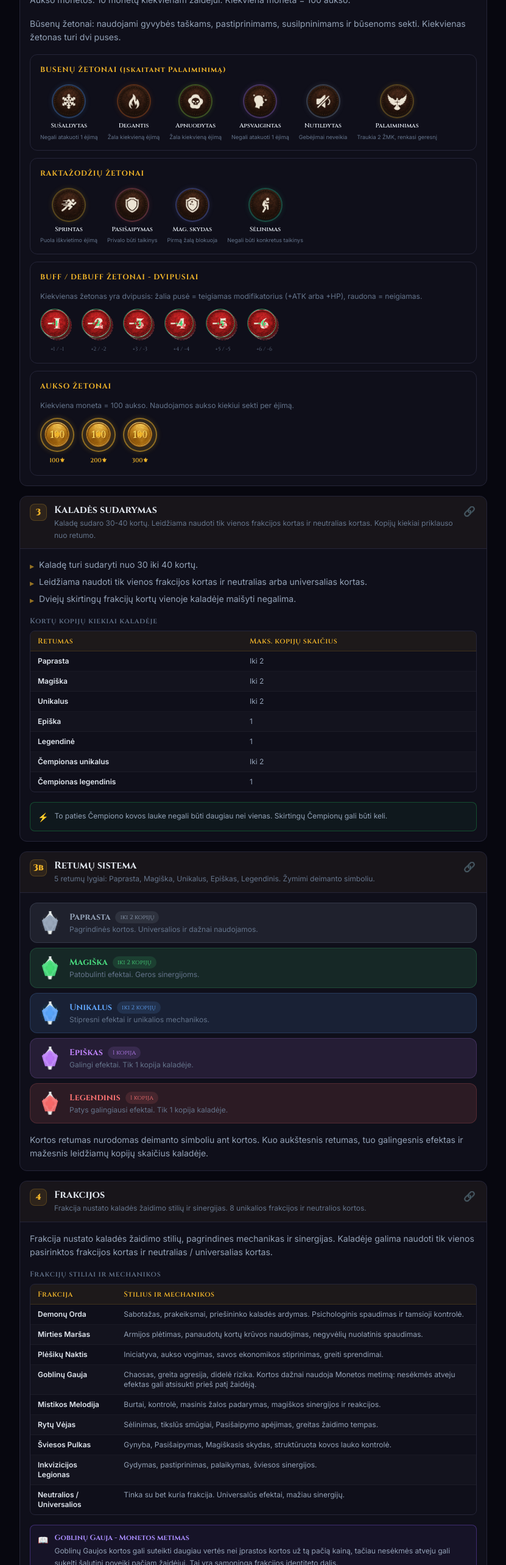
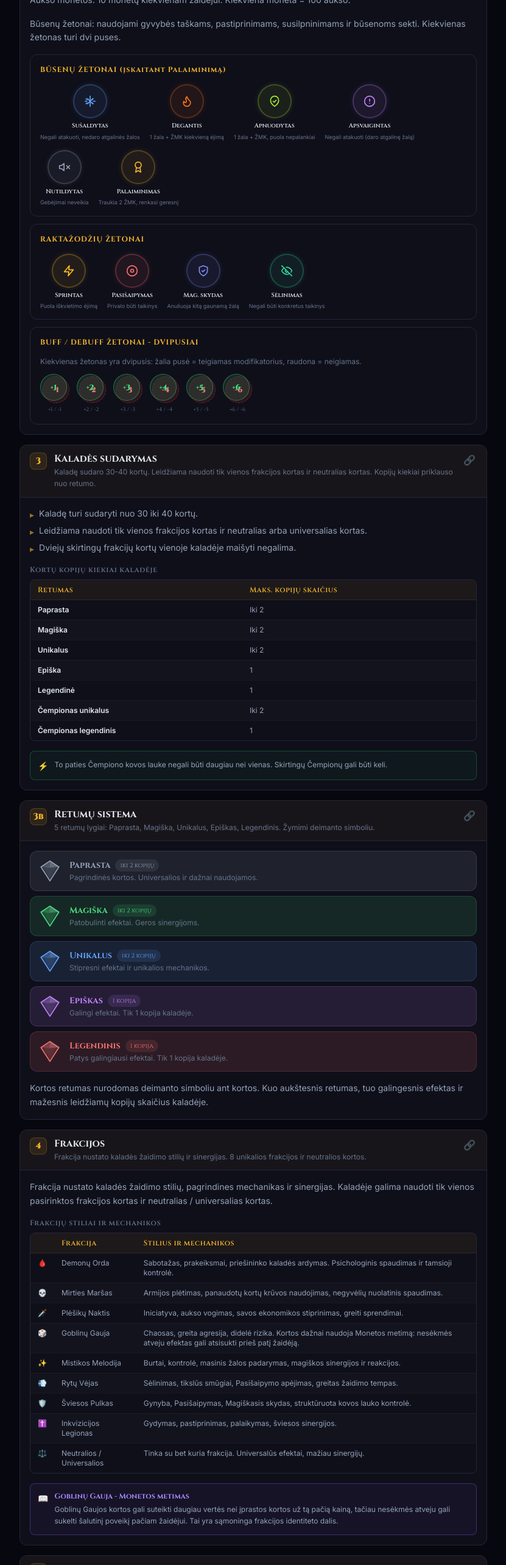
Before and after one commit to Ravenof/ravenof-portal, a Next.js app: page /rules in a window 1280 px wide. Shown: the part 1540-4106 px from the top of the page at 61% size, without its empty margins (216-1047 px from the left). Built offline with nearby package versions, Linux system fonts and the light colour scheme.

Commit message:
feat(rules): SVG ikonos vietoj emoji ir PNG

```diff
--- a/src/components/rules/RarityBlock.tsx
+++ b/src/components/rules/RarityBlock.tsx
@@ -1,8 +1,4 @@
 'use client'
-
-import Image from 'next/image'
-
-// Png failai: /rules/rarity/common.png, magic.png, unique.png, epic.png, legendary.png
 
 const RARITIES = [
   {
@@ -12,7 +8,6 @@ const RARITIES = [
     colorBg: 'rgba(148,163,184,0.12)',
     copies: 'iki 2 kopijų',
     desc: 'Pagrindinės kortos. Universalios ir dažnai naudojamos.',
-    img: '/rules/rarity/common.png',
   },
   {
     id: 'magic',
@@ -21,7 +16,6 @@ const RARITIES = [
     colorBg: 'rgba(74,222,128,0.12)',
     copies: 'iki 2 kopijų',
     desc: 'Patobulinti efektai. Geros sinergijoms.',
-    img: '/rules/rarity/magic.png',
   },
   {
     id: 'unique',
@@ -30,7 +24,6 @@ const RARITIES = [
     colorBg: 'rgba(96,165,250,0.12)',
     copies: 'iki 2 kopijų',
     desc: 'Stipresni efektai ir unikalios mechanikos.',
-    img: '/rules/rarity/unique.png',
   },
   {
     id: 'epic',
@@ -39,7 +32,6 @@ const RARITIES = [
     colorBg: 'rgba(192,132,252,0.12)',
     copies: '1 kopija',
     desc: 'Galingi efektai. Tik 1 kopija kaladėje.',
-    img: '/rules/rarity/epic.png',
   },
   {
     id: 'legendary',
@@ -48,14 +40,38 @@ const RARITIES = [
     colorBg: 'rgba(248,113,113,0.12)',
     copies: '1 kopija',
     desc: 'Patys galingiausi efektai. Tik 1 kopija kaladėje.',
-    img: '/rules/rarity/legendary.png',
   },
 ]
 
-function DiamondFallback({ color }: { color: string }) {
+function DiamondIcon({ color, size = 36 }: { color: string; size?: number }) {
   return (
-    <svg viewBox="0 0 24 24" width={32} height={32} fill={color}>
-      <polygon points="12,2 22,9 18,22 6,22 2,9" opacity={0.9} />
+    <svg width={size} height={size} viewBox="0 0 40 44" fill="none" xmlns="http://www.w3.org/2000/svg">
+      {/* Diamond shape */}
+      <polygon
+        points="20,2 38,14 20,42 2,14"
+        fill={color}
+        fillOpacity="0.18"
+        stroke={color}
+        strokeWidth="2"
+        strokeLinejoin="round"
+      />
+      {/* Inner highlight */}
+      <polygon
+        points="20,8 32,16 20,36 8,16"
+        fill={color}
+        fillOpacity="0.08"
+      />
+      {/* Top facet */}
+      <polygon
+        points="20,2 38,14 20,16 2,14"
+        fill={color}
+        fillOpacity="0.25"
+      />
+      <polygon
+        points="20,2 38,14 20,14"
+        fill="white"
+        fillOpacity="0.12"
+      />
     </svg>
   )
 }
@@ -69,28 +85,18 @@ export function RarityBlock() {
           className="flex items-center gap-3 rounded-xl p-3"
           style={{ background: r.colorBg, border: `1px solid ${r.color}30` }}
         >
-          {/* Diamond icon */}
-          <div className="w-10 h-10 shrink-0 relative flex items-center justify-center">
-            <Image
-              src={r.img}
-              alt={`${r.label} deimantas`}
-              width={36}
-              height={36}
-              className="object-contain"
-              onError={(e) => { (e.currentTarget as HTMLImageElement).style.display = 'none' }}
-            />
-            <div className="absolute inset-0 flex items-center justify-center" style={{ pointerEvents: 'none' }}>
-              <DiamondFallback color={r.color} />
-            </div>
+          <div className="shrink-0 flex items-center justify-center w-10 h-10">
+            <DiamondIcon color={r.color} size={36} />
           </div>
-
-          {/* Info */}
           <div className="flex-1 min-w-0">
             <div className="flex items-center gap-2 flex-wrap">
               <span className="text-sm font-bold" style={{ fontFamily: 'var(--rvn-font-display)', color: r.color }}>
                 {r.label}
               </span>
-              <span className="text-xs px-2 py-0.5 rounded-full" style={{ background: `${r.color}20`, color: r.color, fontFamily: 'var(--rvn-font-display)', fontSize: 10 }}>
+              <span
+                className="text-xs px-2 py-0.5 rounded-full"
+                style={{ background: `${r.color}20`, color: r.color, fontFamily: 'var(--rvn-font-display)', fontSize: 10 }}
+              >
                 {r.copies}
               </span>
             </div>
--- a/src/components/rules/TokenGrid.tsx
+++ b/src/components/rules/TokenGrid.tsx
@@ -1,111 +1,74 @@
 'use client'
-
-import Image from 'next/image'
 import React from 'react'
 
-// Būsenų žetonai (įskaitant Palaiminimą)
+// SVG ikonos statusams ir raktažodžiams
+function IcoFreeze()  { return <svg width="20" height="20" viewBox="0 0 24 24" fill="none" stroke="currentColor" strokeWidth="2" strokeLinecap="round" strokeLinejoin="round"><line x1="12" y1="2" x2="12" y2="22"/><path d="M17 7l-5 5-5-5"/><path d="M17 17l-5-5-5 5"/><path d="M2 12h4"/><path d="M18 12h4"/><path d="M4 7l2 2"/><path d="M18 7l-2 2"/><path d="M4 17l2-2"/><path d="M18 17l-2-2"/></svg> }
+function IcoFlame()   { return <svg width="20" height="20" viewBox="0 0 24 24" fill="none" stroke="currentColor" strokeWidth="2" strokeLinecap="round" strokeLinejoin="round"><path d="M8.5 14.5A2.5 2.5 0 0 0 11 12c0-1.38-.5-2-1-3-1.072-2.143-.224-4.054 2-6 .5 2.5 2 4.9 4 6.5 2 1.6 3 3.5 3 5.5a7 7 0 1 1-14 0c0-1.153.433-2.294 1-3a2.5 2.5 0 0 0 2.5 2.5z"/></svg> }
+function IcoPoison()  { return <svg width="20" height="20" viewBox="0 0 24 24" fill="none" stroke="currentColor" strokeWidth="2" strokeLinecap="round" strokeLinejoin="round"><path d="M12 22s-8-4.5-8-11.8A8 8 0 0 1 12 2a8 8 0 0 1 8 8.2c0 7.3-8 11.8-8 11.8z"/><path d="m9 12 2 2 4-4"/></svg> }
+function IcoStun()    { return <svg width="20" height="20" viewBox="0 0 24 24" fill="none" stroke="currentColor" strokeWidth="2" strokeLinecap="round" strokeLinejoin="round"><circle cx="12" cy="12" r="10"/><line x1="12" y1="8" x2="12" y2="12"/><line x1="12" y1="16" x2="12.01" y2="16"/></svg> }
+function IcoSilence() { return <svg width="20" height="20" viewBox="0 0 24 24" fill="none" stroke="currentColor" strokeWidth="2" strokeLinecap="round" strokeLinejoin="round"><path d="M11 5 6 9H2v6h4l5 4V5z"/><line x1="22" y1="9" x2="16" y2="15"/><line x1="16" y1="9" x2="22" y2="15"/></svg> }
+function IcoBless()   { return <svg width="20" height="20" viewBox="0 0 24 24" fill="none" stroke="currentColor" strokeWidth="2" strokeLinecap="round" strokeLinejoin="round"><circle cx="12" cy="8" r="6"/><path d="M15.477 12.89 17 22l-5-3-5 3 1.523-9.11"/></svg> }
+function IcoSprint()  { return <svg width="20" height="20" viewBox="0 0 24 24" fill="none" stroke="currentColor" strokeWidth="2" strokeLinecap="round" strokeLinejoin="round"><path d="M13 2L3 14h9l-1 8 10-12h-9l1-8z"/></svg> }
+function IcoTaunt()   { return <svg width="20" height="20" viewBox="0 0 24 24" fill="none" stroke="currentColor" strokeWidth="2" strokeLinecap="round" strokeLinejoin="round"><circle cx="12" cy="12" r="10"/><circle cx="12" cy="12" r="3"/></svg> }
+function IcoMagicShield() { return <svg width="20" height="20" viewBox="0 0 24 24" fill="none" stroke="currentColor" strokeWidth="2" strokeLinecap="round" strokeLinejoin="round"><path d="M12 22s8-4 8-10V5l-8-3-8 3v7c0 6 8 10 8 10z"/><path d="m9 12 2 2 4-4"/></svg> }
+function IcoStealth() { return <svg width="20" height="20" viewBox="0 0 24 24" fill="none" stroke="currentColor" strokeWidth="2" strokeLinecap="round" strokeLinejoin="round"><path d="M9.88 9.88a3 3 0 1 0 4.24 4.24"/><path d="M10.73 5.08A10.43 10.43 0 0 1 12 5c7 0 10 7 10 7a13.16 13.16 0 0 1-1.67 2.68"/><path d="M6.61 6.61A13.526 13.526 0 0 0 2 12s3 7 10 7a9.74 9.74 0 0 0 5.39-1.61"/><line x1="2" y1="2" x2="22" y2="22"/></svg> }
+
 const STATUS_TOKENS = [
-  { symbol: '❄', label: 'Sušaldytas',   effect: 'Negali atakuoti 1 ėjimą',          color: '#60a5fa', img: '/rules/tokens/frozen.png'       },
-  { symbol: '🔥', label: 'Degantis',     effect: 'Žala kiekvieną ėjimą',              color: '#f97316', img: '/rules/tokens/burning.png'      },
-  { symbol: '☠',  label: 'Apnuodytas',   effect: 'Žala kiekvieną ėjimą',              color: '#a3e635', img: '/rules/tokens/poisoned.png'     },
-  { symbol: '✦',  label: 'Apsvaigintas', effect: 'Negali atakuoti 1 ėjimą',          color: '#c084fc', img: '/rules/tokens/stunned.png'      },
-  { symbol: '🔇', label: 'Nutildytas',   effect: 'Gebėjimai neveikia',                color: '#94a3b8', img: '/rules/tokens/silenced.png'     },
-  { symbol: '🕊',  label: 'Palaiminimas', effect: 'Traukia 2 ŽMK, renkasi geresnį',  color: '#f0b429', img: '/rules/tokens/blessing.png'     },
+  { Icon: IcoFreeze,  label: 'Sušaldytas',   effect: 'Negali atakuoti, nedaro atgalinės žalos', color: '#60a5fa' },
+  { Icon: IcoFlame,   label: 'Degantis',      effect: '1 žala + ŽMK kiekvieną ėjimą',           color: '#f97316' },
+  { Icon: IcoPoison,  label: 'Apnuodytas',    effect: '1 žala + ŽMK, puola nepalankiai',         color: '#a3e635' },
+  { Icon: IcoStun,    label: 'Apsvaigintas',  effect: 'Negali atakuoti (daro atgalinę žalą)',    color: '#c084fc' },
+  { Icon: IcoSilence, label: 'Nutildytas',    effect: 'Gebėjimai neveikia',                      color: '#94a3b8' },
+  { Icon: IcoBless,   label: 'Palaiminimas',  effect: 'Traukia 2 ŽMK, renkasi geresnį',          color: '#f0b429' },
 ]
 
 const KEYWORD_TOKENS = [
-  { symbol: '▶',  label: 'Sprintas',      effect: 'Puola iškvietimo ėjimą',            color: '#fbbf24', img: '/rules/tokens/sprint.png'       },
-  { symbol: '⊙',  label: 'Pasišaipymas',  effect: 'Privalo būti taikinys',             color: '#f87171', img: '/rules/tokens/taunt.png'        },
-  { symbol: '✦★', label: 'Mag. skydas',   effect: 'Pirmą žalą blokuoja',              color: '#818cf8', img: '/rules/tokens/magic-shield.png' },
-  { symbol: '◑',  label: 'Sėlinimas',     effect: 'Negali būti konkretus taikinys',   color: '#34d399', img: '/rules/tokens/stealth.png'      },
+  { Icon: IcoSprint,       label: 'Sprintas',     effect: 'Puola iškvietimo ėjimą',         color: '#fbbf24' },
+  { Icon: IcoTaunt,        label: 'Pasišaipymas', effect: 'Privalo būti taikinys',           color: '#f87171' },
+  { Icon: IcoMagicShield,  label: 'Mag. skydas',  effect: 'Anuliuoja kitą gaunamą žalą',    color: '#818cf8' },
+  { Icon: IcoStealth,      label: 'Sėlinimas',    effect: 'Negali būti konkretus taikinys', color: '#34d399' },
 ]
 
-// Buff/debuff žetonai su images
 const BUFF_TOKENS = [
-  { plus: '+1', minus: '-1', img: '/rules/tokens/mod1.png' },
-  { plus: '+2', minus: '-2', img: '/rules/tokens/mod2.png' },
-  { plus: '+3', minus: '-3', img: '/rules/tokens/mod3.png' },
-  { plus: '+4', minus: '-4', img: '/rules/tokens/mod4.png' },
-  { plus: '+5', minus: '-5', img: '/rules/tokens/mod5.png' },
-  { plus: '+6', minus: '-6', img: '/rules/tokens/mod6.png' },
+  { plus: '+1', minus: '-1' },
+  { plus: '+2', minus: '-2' },
+  { plus: '+3', minus: '-3' },
+  { plus: '+4', minus: '-4' },
+  { plus: '+5', minus: '-5' },
+  { plus: '+6', minus: '-6' },
 ]
 
-// Aukso žetonai
-const GOLD_TOKENS = [
-  { label: '100⚜',  value: 100,  img: '/rules/tokens/gold.png' },
-  { label: '200⚜',  value: 200,  img: '/rules/tokens/gold.png' },
-  { label: '300⚜',  value: 300,  img: '/rules/tokens/gold.png' },
-]
-
-function TokenBubble({ symbol, label, effect, color, img }: { symbol: string; label: string; effect: string; color: string; img: string }) {
+function TokenBubble({ Icon, label, effect, color }: { Icon: () => React.ReactElement; label: string; effect: string; color: string }) {
   return (
     <div className="flex flex-col items-center gap-1.5 text-center">
       <div
-        className="w-14 h-14 rounded-full overflow-hidden relative flex items-center justify-center"
-        style={{ background: `${color}15`, border: `2px solid ${color}40`, boxShadow: `0 0 10px ${color}20` }}
+        className="w-14 h-14 rounded-full flex items-center justify-center"
+        style={{ background: `${color}15`, border: `2px solid ${color}40`, boxShadow: `0 0 10px ${color}20`, color }}
       >
-        <Image
-          src={img}
-          alt={label}
-          fill
-          className="object-cover rounded-full"
-          onError={(e) => {
-            const el = e.currentTarget as HTMLImageElement
-            el.style.display = 'none'
-            const fb = el.parentElement?.querySelector('.tok-fallback') as HTMLElement | null
-            if (fb) fb.style.display = 'flex'
-          }}
-        />
-        <span className="tok-fallback absolute inset-0 items-center justify-center text-xl" style={{ display: 'none' }}>
-          {symbol}
-        </span>
+        <Icon />
       </div>
       <p className="text-xs font-semibold leading-tight" style={{ fontFamily: 'var(--rvn-font-display)', color: 'var(--text-primary)', fontSize: 10 }}>
         {label}
       </p>
-      <p className="leading-tight" style={{ color: 'var(--text-muted)', fontSize: 9 }}>
-        {effect}
-      </p>
+      <p className="leading-tight" style={{ color: 'var(--text-muted)', fontSize: 9 }}>{effect}</p>
     </div>
   )
 }
 
-function DualToken({ plus, minus, img }: { plus: string; minus: string; img: string }) {
+function DualToken({ plus, minus }: { plus: string; minus: string }) {
   return (
     <div className="flex flex-col items-center gap-1">
-      <div className="relative w-14 h-14">
-        {/* Back face (minus) */}
-        <div className="absolute top-1 left-1 w-12 h-12 rounded-full overflow-hidden flex items-center justify-center"
-          style={{ background: 'rgba(239,68,68,0.12)', border: '1.5px dashed rgba(239,68,68,0.35)' }}>
-          <Image src={img} alt={`${minus} žetonas`} fill className="object-cover rounded-full opacity-60"
-            onError={(e) => { (e.currentTarget as HTMLImageElement).style.display = 'none' }} />
-          <span className="text-xs font-black relative z-10 tok-fallback" style={{ color: '#f87171', fontFamily: 'var(--rvn-font-display)' }}>{minus}</span>
+      <div className="relative w-12 h-12">
+        <div className="absolute top-1 left-1 w-11 h-11 rounded-full flex items-center justify-center text-xs font-black"
+          style={{ background: 'rgba(239,68,68,0.12)', border: '1.5px dashed rgba(239,68,68,0.35)', color: '#f87171', fontFamily: 'var(--rvn-font-display)' }}>
+          {minus}
         </div>
-        {/* Front face (plus) */}
-        <div className="absolute top-0 left-0 w-12 h-12 rounded-full overflow-hidden flex items-center justify-center"
-          style={{ background: 'rgba(74,222,128,0.12)', border: '1.5px solid rgba(74,222,128,0.4)' }}>
-          <Image src={img} alt={`${plus} žetonas`} fill className="object-cover rounded-full"
-            onError={(e) => { (e.currentTarget as HTMLImageElement).style.display = 'none' }} />
-          <span className="text-xs font-black relative z-10 tok-fallback" style={{ color: '#4ade80', fontFamily: 'var(--rvn-font-display)' }}>{plus}</span>
+        <div className="absolute top-0 left-0 w-11 h-11 rounded-full flex items-center justify-center text-xs font-black"
+          style={{ background: 'rgba(74,222,128,0.12)', border: '1.5px solid rgba(74,222,128,0.4)', color: '#4ade80', fontFamily: 'var(--rvn-font-display)' }}>
+          {plus}
         </div>
       </div>
-      <p style={{ color: 'var(--text-muted)', fontSize: 9, textAlign: 'center', fontFamily: 'var(--rvn-font-display)' }}>
-        {plus} / {minus}
-      </p>
-    </div>
-  )
-}
-
-function GoldTokenItem({ label, img }: { label: string; img: string }) {
-  return (
-    <div className="flex flex-col items-center gap-1.5 text-center">
-      <div className="w-14 h-14 rounded-full overflow-hidden relative flex items-center justify-center"
-        style={{ background: 'rgba(240,180,41,0.15)', border: '2px solid rgba(240,180,41,0.5)', boxShadow: '0 0 10px rgba(240,180,41,0.2)' }}>
-        <Image src={img} alt="Aukso žetonas" fill className="object-cover rounded-full"
-          onError={(e) => { (e.currentTarget as HTMLImageElement).style.display = 'none' }} />
-        <span className="text-sm font-black relative z-10" style={{ color: 'var(--gold)', fontFamily: 'var(--rvn-font-display)' }}>⚜</span>
-      </div>
-      <p className="text-xs font-semibold" style={{ fontFamily: 'var(--rvn-font-display)', color: 'var(--gold)', fontSize: 10 }}>{label}</p>
+      <p style={{ color: 'var(--text-muted)', fontSize: 9, textAlign: 'center', fontFamily: 'var(--rvn-font-display)' }}>{plus} / {minus}</p>
     </div>
   )
 }
@@ -113,9 +76,7 @@ function GoldTokenItem({ label, img }: { label: string; img: string }) {
 function TokenGroup({ title, children }: { title: string; children: React.ReactNode }) {
   return (
     <div className="rounded-xl p-4" style={{ background: 'var(--bg-surface)', border: '1px solid var(--bg-border)' }}>
-      <p className="text-xs font-bold mb-4" style={{ fontFamily: 'var(--rvn-font-display)', color: 'var(--gold)', letterSpacing: '0.08em' }}>
-        {title}
-      </p>
+      <p className="text-xs font-bold mb-4" style={{ fontFamily: 'var(--rvn-font-display)', color: 'var(--gold)', letterSpacing: '0.08em' }}>{title}</p>
       {children}
     </div>
   )
@@ -124,35 +85,24 @@ function TokenGroup({ title, children }: { title: string; children: React.ReactN
 export function TokenGrid() {
   return (
     <div className="flex flex-col gap-3">
-      <TokenGroup title="BUSENŲ ŽETONAI (įskaitant Palaiminimą)">
+      <TokenGroup title="BŪSENŲ ŽETONAI (įskaitant Palaiminimą)">
         <div className="flex flex-wrap gap-4 justify-start">
           {STATUS_TOKENS.map((t) => <TokenBubble key={t.label} {...t} />)}
         </div>
       </TokenGroup>
-
       <TokenGroup title="RAKTAŽODŽIŲ ŽETONAI">
         <div className="flex flex-wrap gap-4 justify-start">
           {KEYWORD_TOKENS.map((t) => <TokenBubble key={t.label} {...t} />)}
         </div>
       </TokenGroup>
-
       <TokenGroup title="BUFF / DEBUFF ŽETONAI - DVIPUSIAI">
         <p className="text-xs mb-3" style={{ color: 'var(--text-muted)' }}>
-          Kiekvienas žetonas yra dvipusis: žalia pusė = teigiamas modifikatorius (+ATK arba +HP), raudona = neigiamas.
+          Kiekvienas žetonas yra dvipusis: žalia pusė = teigiamas modifikatorius, raudona = neigiamas.
         </p>
         <div className="flex flex-wrap gap-3 justify-start">
           {BUFF_TOKENS.map((t) => <DualToken key={t.plus} {...t} />)}
         </div>
       </TokenGroup>
-
-      <TokenGroup title="AUKSO ŽETONAI">
-        <p className="text-xs mb-3" style={{ color: 'var(--text-muted)' }}>
-          Kiekviena moneta = 100 aukso. Naudojamos aukso kiekiui sekti per ėjimą.
-        </p>
-        <div className="flex flex-wrap gap-3 justify-start">
-          {GOLD_TOKENS.map((t) => <GoldTokenItem key={t.label} label={t.label} img={t.img} />)}
-        </div>
-      </TokenGroup>
     </div>
   )
 }
--- a/src/data/rules.ts
+++ b/src/data/rules.ts
@@ -190,17 +190,17 @@ export const RULES_SECTIONS: RuleSection[] = [
       {
         type: 'table',
         label: 'Frakcijų stiliai ir mechanikos',
-        headers: ['Frakcija', 'Stilius ir mechanikos'],
+        headers: ['', 'Frakcija', 'Stilius ir mechanikos'],
         rows: [
-          ['Demonų Orda',           'Sabotažas, prakeiksmai, priešininko kaladės ardymas. Psichologinis spaudimas ir tamsioji kontrolė.'],
-          ['Mirties Maršas',        'Armijos plėtimas, panaudotų kortų krūvos naudojimas, negyvėlių nuolatinis spaudimas.'],
-          ['Plėšikų Naktis',        'Iniciatyva, aukso vogimas, savos ekonomikos stiprinimas, greiti sprendimai.'],
-          ['Goblinų Gauja',         'Chaosas, greita agresija, didelė rizika. Kortos dažnai naudoja Monetos metimą: nesėkmės atveju efektas gali atsisukti prieš patį žaidėją.'],
-          ['Mistikos Melodija',     'Burtai, kontrolė, masinis žalos padarymas, magiškos sinergijos ir reakcijos.'],
-          ['Rytų Vėjas',            'Sėlinimas, tikslūs smūgiai, Pasišaipymo apėjimas, greitas žaidimo tempas.'],
-          ['Šviesos Pulkas',        'Gynyba, Pasišaipymas, Magiškasis skydas, struktūruota kovos lauko kontrolė.'],
-          ['Inkvizicijos Legionas', 'Gydymas, pastiprinimas, palaikymas, šviesos sinergijos.'],
-          ['Neutralios / Universalios', 'Tinka su bet kuria frakcija. Universalūs efektai, mažiau sinergijų.'],
+          ['🩸', 'Demonų Orda',           'Sabotažas, prakeiksmai, priešininko kaladės ardymas. Psichologinis spaudimas ir tamsioji kontrolė.'],
+          ['💀', 'Mirties Maršas',        'Armijos plėtimas, panaudotų kortų krūvos naudojimas, negyvėlių nuolatinis spaudimas.'],
+          ['🗡️', 'Plėšikų Naktis',        'Iniciatyva, aukso vogimas, savos ekonomikos stiprinimas, greiti sprendimai.'],
+          ['🎲', 'Goblinų Gauja',         'Chaosas, greita agresija, didelė rizika. Kortos dažnai naudoja Monetos metimą: nesėkmės atveju efektas gali atsisukti prieš patį žaidėją.'],
+          ['✨', 'Mistikos Melodija',     'Burtai, kontrolė, masinis žalos padarymas, magiškos sinergijos ir reakcijos.'],
+          ['💨', 'Rytų Vėjas',            'Sėlinimas, tikslūs smūgiai, Pasišaipymo apėjimas, greitas žaidimo tempas.'],
+          ['🛡️', 'Šviesos Pulkas',        'Gynyba, Pasišaipymas, Magiškasis skydas, struktūruota kovos lauko kontrolė.'],
+          ['✝️', 'Inkvizicijos Legionas', 'Gydymas, pastiprinimas, palaikymas, šviesos sinergijos.'],
+          ['⚖️', 'Neutralios / Universalios', 'Tinka su bet kuria frakcija. Universalūs efektai, mažiau sinergijų.'],
         ],
       },
       {
@@ -736,23 +736,23 @@ export const RULES_SECTIONS: RuleSection[] = [
       {
         type: 'table',
         label: 'Efektų tipai',
-        headers: ['Tipas', 'Aprašymas'],
+        headers: ['', 'Tipas', 'Aprašymas'],
         rows: [
-          ['Ugnis',            'Šiluminė žala, Degimo būsena, ugnies sinergijos.'],
-          ['Ledas',            'Šaltoji žala, Sušaldymo būsena, ledo sinergijos.'],
-          ['Žaibas',           'Elektros žala, greiti smūgiai, grandinių efektai.'],
-          ['Gydymas',          'Gyvybės taškų atkūrimas. Gali veikti padarus, Čempionus ir artefaktus, jei kortos tekstas leidžia.'],
-          ['Pastiprinimas',    'ATK, gyvybės taškų ar kitų reikšmių didinimas.'],
-          ['Nekrotinis',       'Tamsioji žala, panaudotų kortų krūvos sinergijos, negyvėlių efektai.'],
-          ['Susilpninimas',    'ATK, gyvybės taškų ar kitų reikšmių mažinimas.'],
-          ['Nuodai',           'Periodinė žala, Apnuodijimo būsena.'],
-          ['Artefaktas',       'Artefaktų kūrimas, sąveika ar stiprinimas.'],
-          ['Suaktyvinimas',    'Efektai, aktyvuojami išsipildžius konkrečiai sąlygai.'],
-          ['Sinergija',        'Efektai, veikiantys kartu su kitomis kortomis ar tipais.'],
-          ['Pagalbiniai',      'Pagalbiniai efektai: kortų traukimas, auksas, judėjimas.'],
-          ['Apsvaiginimas',    'Efektai, suteikiantys Apsvaiginimo būseną.'],
-          ['Nutildymas',       'Efektai, suteikiantys Nutildymo būseną.'],
-          ['Monetos metimas',  'Rizikos efektas, kurio tikslų rezultatą nurodo kortos tekstas.'],
+          ['🔥', 'Ugnis',            'Šiluminė žala, Degimo būsena, ugnies sinergijos.'],
+          ['❄️', 'Ledas',            'Šaltoji žala, Sušaldymo būsena, ledo sinergijos.'],
+          ['⚡', 'Žaibas',           'Elektros žala, greiti smūgiai, grandinių efektai.'],
+          ['💚', 'Gydymas',          'Gyvybės taškų atkūrimas. Gali veikti padarus, Čempionus ir artefaktus, jei kortos tekstas leidžia.'],
+          ['⬆️', 'Pastiprinimas',    'ATK, gyvybės taškų ar kitų reikšmių didinimas.'],
+          ['☠️', 'Nekrotinis',       'Tamsioji žala, panaudotų kortų krūvos sinergijos, negyvėlių efektai.'],
+          ['⬇️', 'Susilpninimas',    'ATK, gyvybės taškų ar kitų reikšmių mažinimas.'],
+          ['☣️', 'Nuodai',           'Periodinė žala, Apnuodijimo būsena.'],
+          ['⭐', 'Artefaktas',       'Artefaktų kūrimas, sąveika ar stiprinimas.'],
+          ['🔔', 'Suaktyvinimas',    'Efektai, aktyvuojami išsipildžius konkrečiai sąlygai.'],
+          ['🔗', 'Sinergija',        'Efektai, veikiantys kartu su kitomis kortomis ar tipais.'],
+          ['🔧', 'Pagalbiniai',      'Pagalbiniai efektai: kortų traukimas, auksas, judėjimas.'],
+          ['💫', 'Apsvaiginimas',    'Efektai, suteikiantys Apsvaiginimo būseną.'],
+          ['🔇', 'Nutildymas',       'Efektai, suteikiantys Nutildymo būseną.'],
+          ['🪙', 'Monetos metimas',  'Rizikos efektas, kurio tikslų rezultatą nurodo kortos tekstas.'],
         ],
       },
       {
```
Also changed, not shown: src/components/rules/BattlefieldDiagram.tsx (+64 -66 lines), src/components/rules/CardTypeGrid.tsx (+71 -46 lines).
